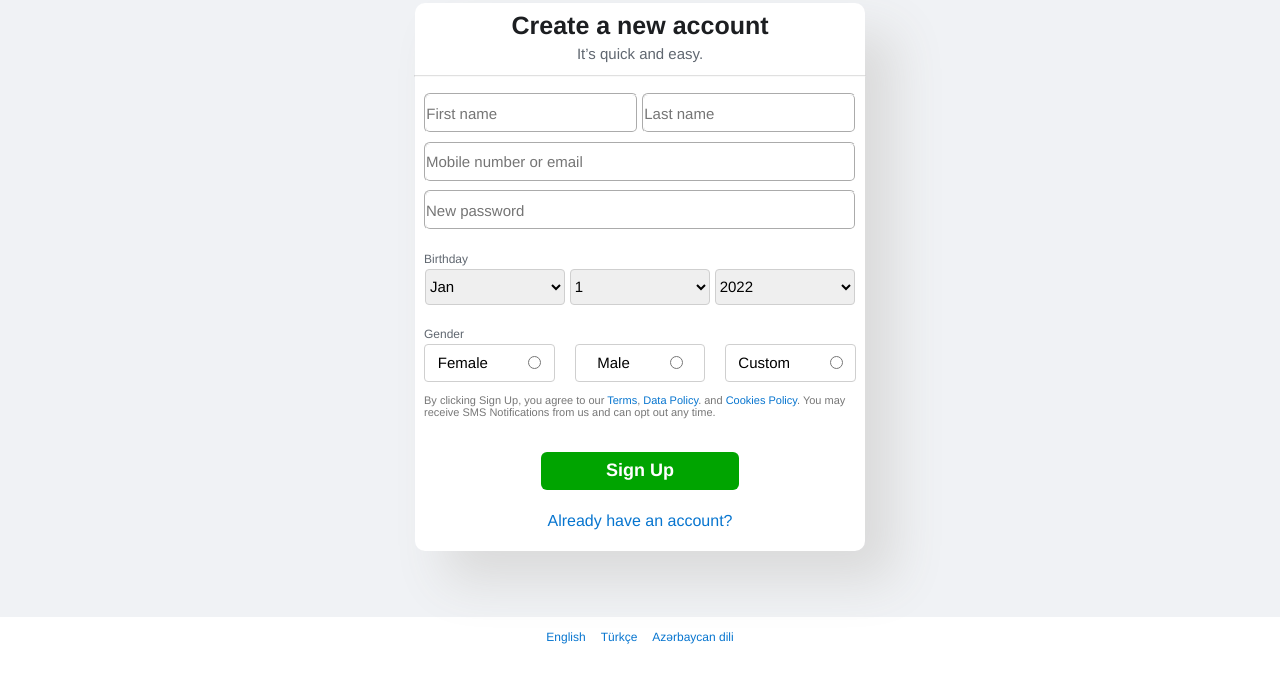
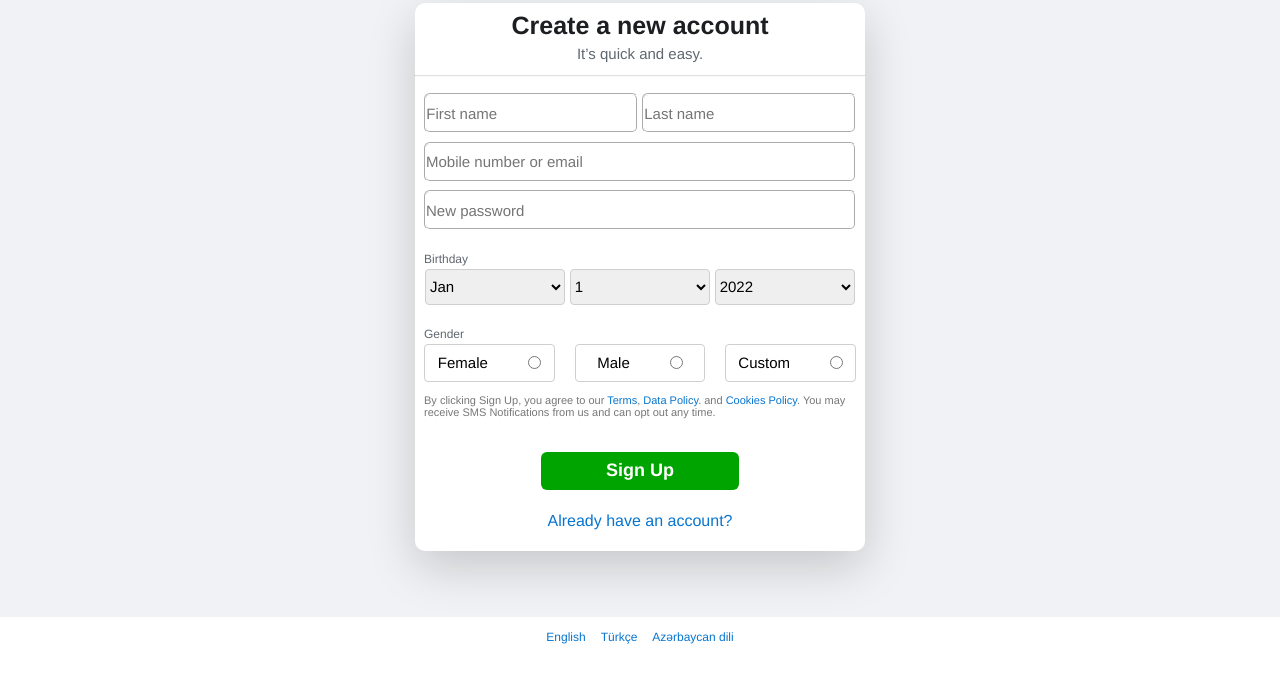
Before and after one commit to asgar-babayev/FbSignUpClone, a plain HTML site: page FBSignUpPage/index.html in a window 1280 px wide. Shown: the part 103-786 px from the top of the page. Drawn offline with Linux system fonts and the light colour scheme.

Commit message:
modified

```diff
--- a/FBSignUpPage/assets/css/main.css
+++ b/FBSignUpPage/assets/css/main.css
@@ -29,7 +29,7 @@ header {
     margin-top: 0.5%;
     padding-top: 0.6%;
     border-radius: 10px;
-    box-shadow: 30px 30px 50px rgb(218, 218, 218);
+    box-shadow: 0 1rem 3rem rgb(0 0 0 / 18%) !important;
     width: 450px;
     height: 100%;
     background-color: #ffff;
```
